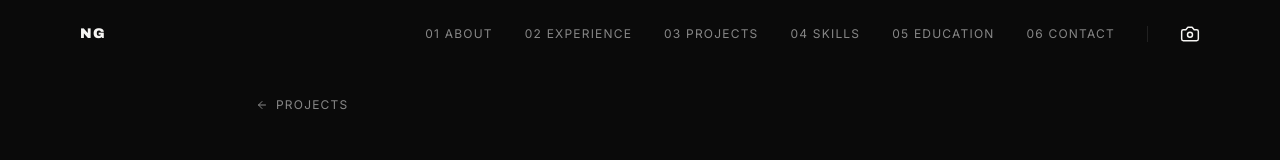
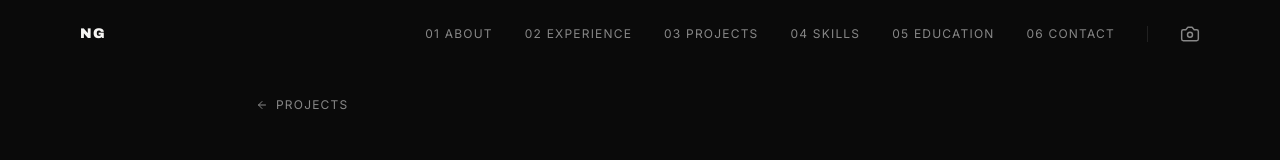
Before and after one commit to NikhilGoli45/NikhilGoli45.github.io, a React (Vite) app: page /projects/DogClassifier in a window 1280 px wide. Shown: the top 160 px of the page. Built offline with nearby package versions, Linux system fonts and the light colour scheme.

Commit message:
Match the camera icon's default color to the rest of the nav
The numbered items use the .caption class, which defaults to
muted-foreground and only brightens to foreground when active; the
icon was hardcoded to foreground so it read brighter than everything
else at rest.

```diff
--- a/src/components/Navbar.tsx
+++ b/src/components/Navbar.tsx
@@ -164,7 +164,7 @@ const Navbar = () => {
           <Link
             to="/photography"
             aria-label="Photography"
-            className="text-foreground transition-colors duration-300 hover:text-foreground/70"
+            className="text-muted-foreground transition-colors duration-300 hover:!text-foreground/70"
           >
             <Camera size={20} strokeWidth={1.75} />
           </Link>
```
